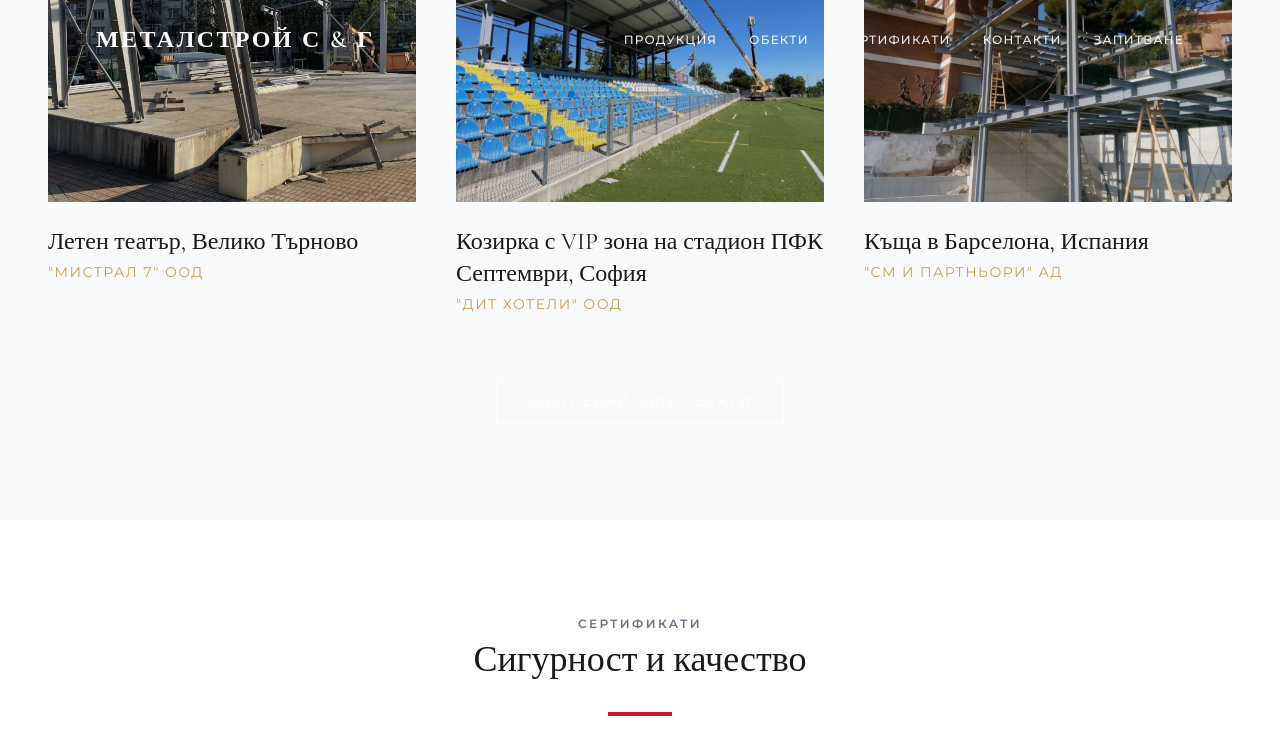
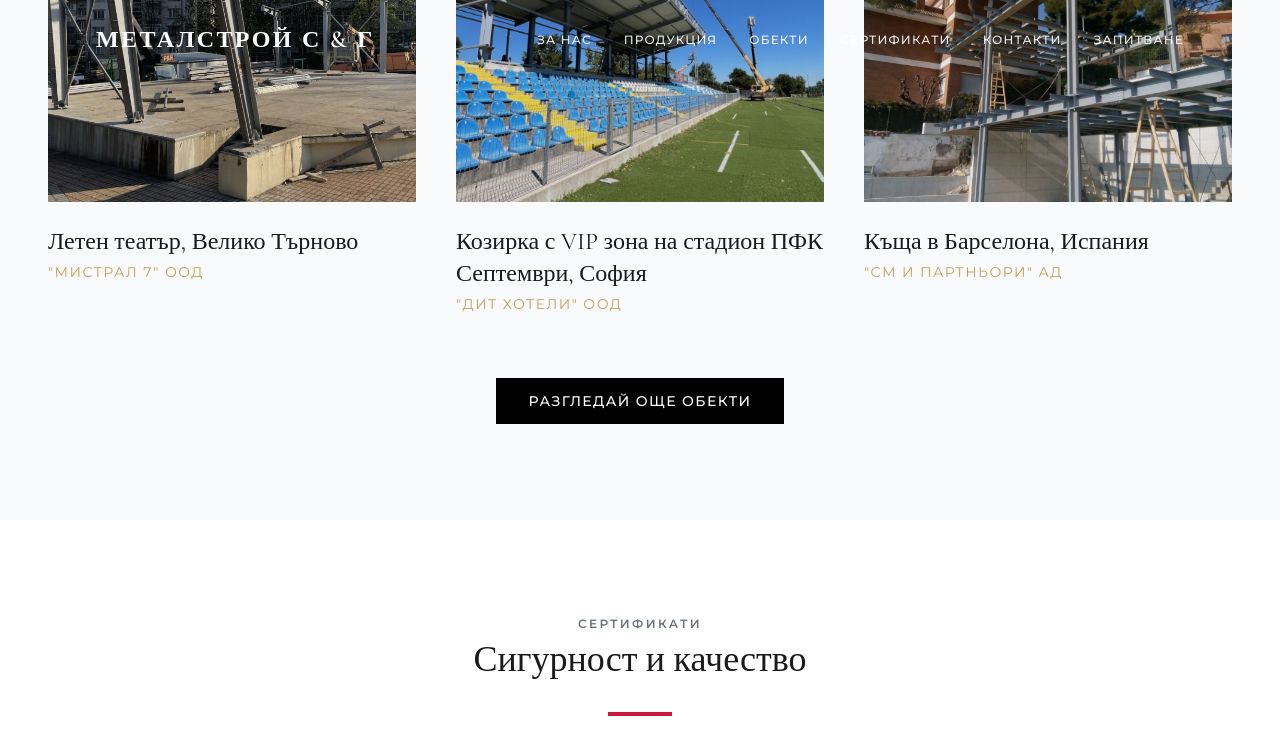
Before and after one commit to raykov16/raykov16.github.io, a React (Vite) app: page / in a window 1280 px wide. In both pictures the pointer is over the button "РАЗГЛЕДАЙ ОЩЕ ОБЕКТИ". Shown: the part 3563-4317 px from the top of the page. Built offline with nearby package versions, Linux system fonts and the light colour scheme.

Commit message:
fix secondary button

```diff
--- a/components/Navbar.tsx
+++ b/components/Navbar.tsx
@@ -3,6 +3,7 @@ import { NavItem } from '../types';
 import { Menu, X } from 'lucide-react';
 
 const navItems: NavItem[] = [
+  { label: 'ЗА НАС', href: '#about-us' },
   { label: 'ПРОДУКЦИЯ', href: '#services' },
   { label: 'ОБЕКТИ', href: '#constructions' },
   { label: 'СЕРТИФИКАТИ', href: '#certificates' },
--- a/index.css
+++ b/index.css
@@ -27,9 +27,9 @@
     }
 
     .btn-secondary-white:hover {
-        background-color: transparent;
+        background-color: black;
         color: white;
-        border-color: white;
+        border-color: black;
     }
 
     .section-header-divider {
```
